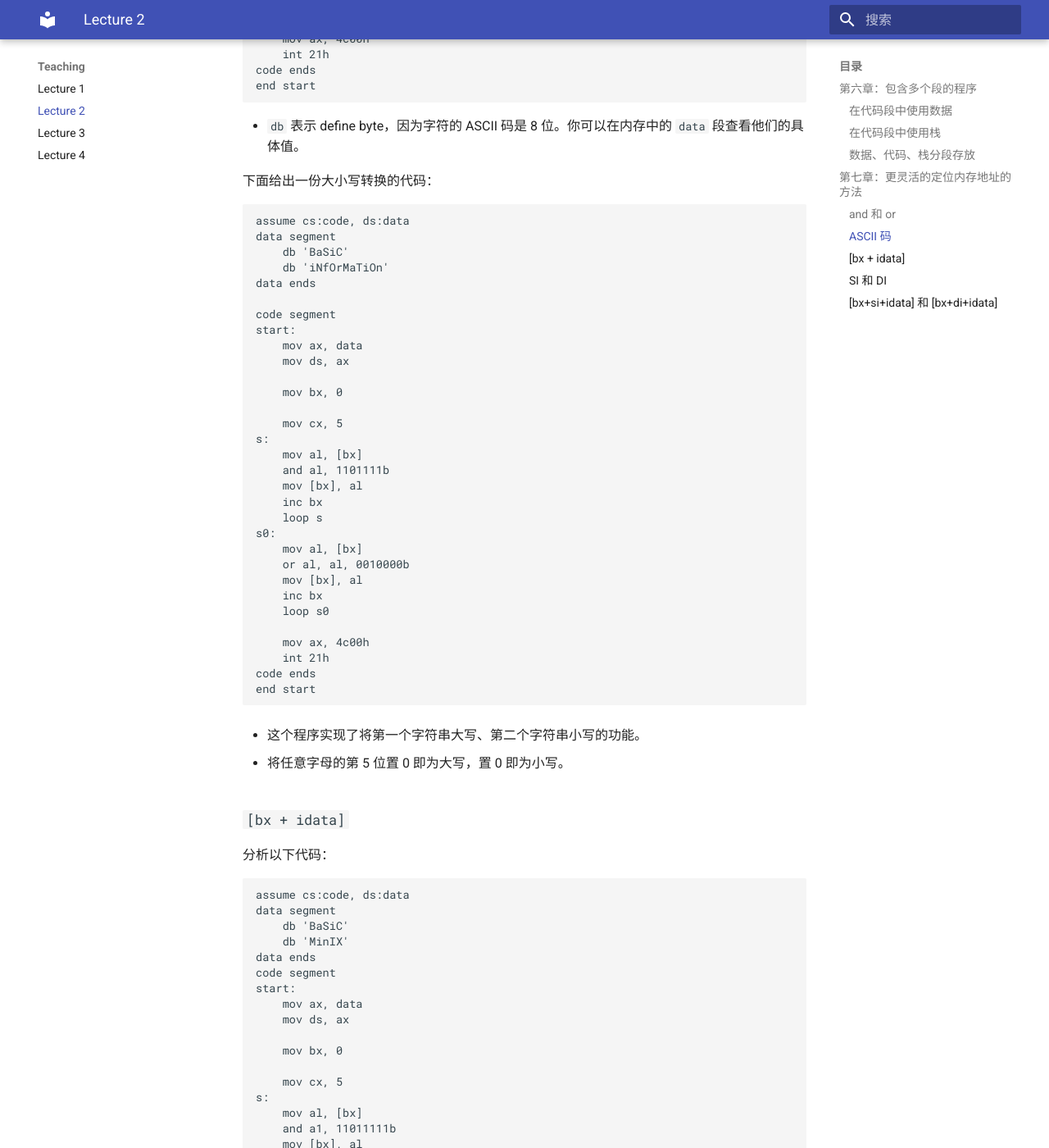
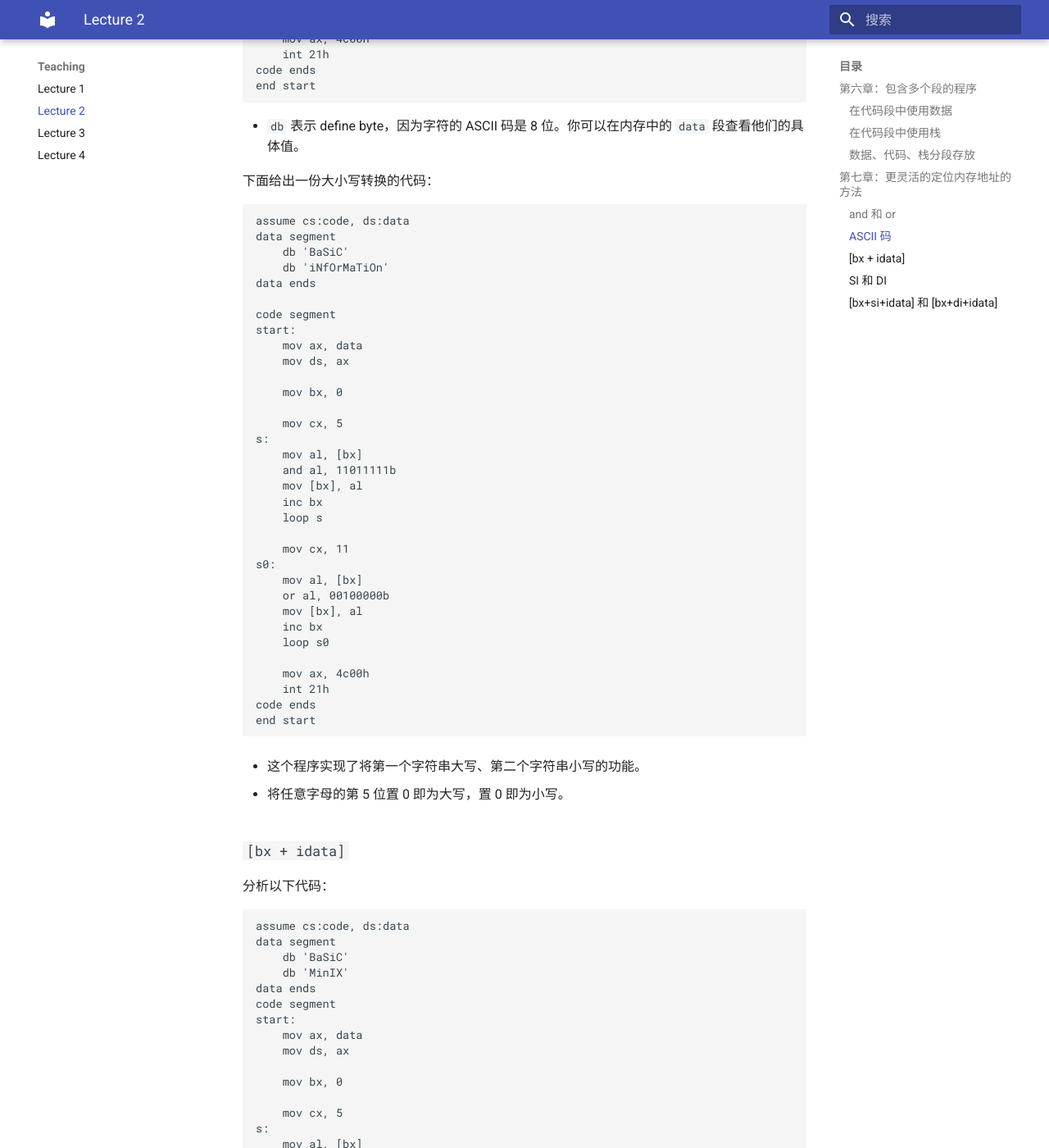
Before and after one commit to Tsincy-Peacy/homepage, an MkDocs documentation site: the page built from docs/lectures/lecture02.md, in a window 1280 px wide and 1400 px high, scrolled down 3193 px. Shown: the whole window at 82% size. Built offline with MkDocs 1.6.1 and Material for MkDocs 9.7.7, drawn with Linux system fonts in a browser that asks for light colours; some of the changed text lies outside the part shown.

```diff
--- a/docs/lectures/lecture02.md
+++ b/docs/lectures/lecture02.md
@@ -176,13 +176,15 @@ start:
     mov cx, 5
 s:
     mov al, [bx]
-    and al, 1101111b
+    and al, 11011111b
     mov [bx], al
     inc bx
     loop s
+
+    mov cx, 11
 s0:
     mov al, [bx]
-    or al, al, 0010000b
+    or al, 00100000b
     mov [bx], al
     inc bx
     loop s0
--- a/mkdocs.yml
+++ b/mkdocs.yml
@@ -9,6 +9,7 @@ theme:
 nav:
   - Home: index.md
   - About: about.md
+  - Schedule: schedule.md
   - Glossary: glossary.md
   - Support: support.md
   - Teaching:
```
Also changed, not shown: other parts of docs/lectures/lecture02.md (+1 -1 lines), docs/schedule.md (added, +43 -0 lines), README.md (line endings or trailing spaces), docs/image.png (deleted).
